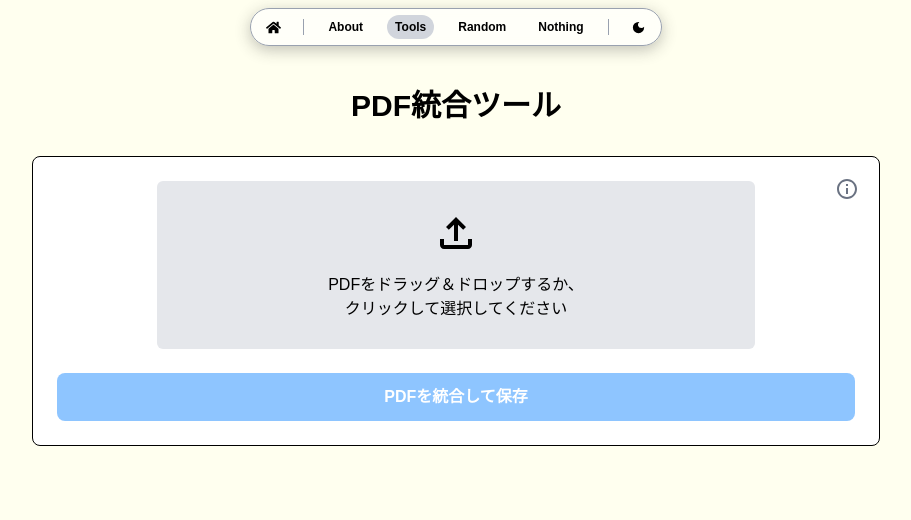
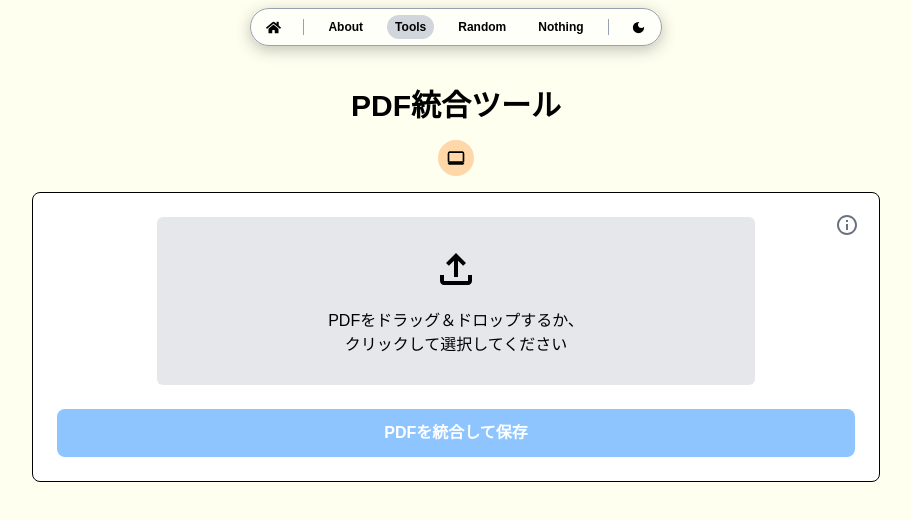
Before and after one commit to 11Rick23/kuri-net, a Next.js app: page /tools/pdf-merge in a window 1280 px wide. Shown: the top 520 px of the page, without its empty margins (184-1095 px from the left). Built offline with nearby package versions, Linux system fonts and the light colour scheme; a web font is replaced by a local one.

Commit message:
ツールチップの作成

```diff
--- a/app/components/header/wrapper.tsx
+++ b/app/components/header/wrapper.tsx
@@ -4,7 +4,7 @@ import PageButton from "./pageButton";
 
 export default function Header() {
 	return (
-		<div className="fixed top-0 left-0 w-full flex items-center justify-center">
+		<div className="fixed top-0 left-0 w-full flex items-center justify-center z-90">
 			<div
 				className="
 			inline-flex items-center justify-center
--- /dev/null
+++ b/app/tools/pdf-merge/components/badges.tsx
@@ -0,0 +1,35 @@
+import { useState } from "react";
+import { MdComputer } from "react-icons/md";
+
+export default function Badges() {
+	const [open, setOpen] = useState(false);
+
+	return (
+		<div className="relative text-center">
+			<MdComputer
+				size={36}
+				className="inline-block rounded-full bg-orange-200 dark:bg-orange-900 p-2 mb-4 hover:cursor-help"
+				onMouseEnter={() => setOpen(true)}
+				onMouseLeave={() => setOpen(false)}
+				onClick={() => setOpen(!open)}
+			/>
+			{open && (
+				<div
+					className="
+                    absolute left-1/2 -translate-x-1/2 top-full -mt-2
+                    px-3 py-2 rounded-md
+                    bg-orange-100 dark:bg-orange-900
+                    text-black dark:text-white text-sm
+                    whitespace-nowrap shadow-sm z-50
+                    "
+				>
+					このツールは端末内で動作し、
+					<br />
+					ファイルがサーバーへアップロード
+					<br />
+					されることはありません
+				</div>
+			)}
+		</div>
+	);
+}
--- a/app/tools/pdf-merge/components/dropOverlay.tsx
+++ b/app/tools/pdf-merge/components/dropOverlay.tsx
@@ -6,7 +6,7 @@ export default function DropOverlay({ isDraggingPDF }: Props) {
 	return (
 		<div
 			className={`
-        fixed flex items-center justify-center w-screen h-screen z-10
+        fixed flex items-center justify-center w-screen h-screen z-100
         ${isDraggingPDF ? "bg-blue-600/80" : "bg-red-600/80"}
         `}
 		>
--- a/app/tools/pdf-merge/components/infoModal.tsx
+++ b/app/tools/pdf-merge/components/infoModal.tsx
@@ -39,7 +39,7 @@ export default function InfoModal() {
 			</button>
 			{open && (
 				<div
-					className="fixed inset-0 z-50 flex items-center justify-center bg-black/40"
+					className="fixed inset-0 z-60 flex items-center justify-center bg-black/40"
 					onClick={() => setOpen(false)}
 				>
 					<div
--- a/app/tools/pdf-merge/page.tsx
+++ b/app/tools/pdf-merge/page.tsx
@@ -1,8 +1,8 @@
-// app/tools/pdf-merge/page.tsx
 "use client";
 
 import Header from "@/app/components/header/wrapper";
 import ActionButtons from "./components/actionButtons";
+import Badges from "./components/badges";
 import DropOverlay from "./components/dropOverlay";
 import { FileList } from "./components/fileList";
 import { useGlobalDrag } from "./components/globalDrag";
@@ -32,9 +32,10 @@ export default function PdfMerge() {
 			{isDragging && <DropOverlay isDraggingPDF={isDraggingPDF} />}
 			<div className="h-16" />
 			<div className="max-w-4xl mx-auto p-6">
-				<h1 className="text-3xl font-bold mb-8 text-center">PDF統合ツール</h1>
+				<h1 className="text-3xl font-bold mb-4 text-center">PDF統合ツール</h1>
+				<Badges />
 
-				<div className="relative bg-white dark:bg-gray-800 rounded-lg border border-black p-6 mb-6 flex flex-col gap-6">
+				<div className="relative bg-white dark:bg-gray-800 rounded-lg border border-black p-6 mb-6 flex flex-col gap-6 z-20">
 					<InfoModal />
 					<UploadArea onChange={handleFileInputChange} />
 					<FileList
```
